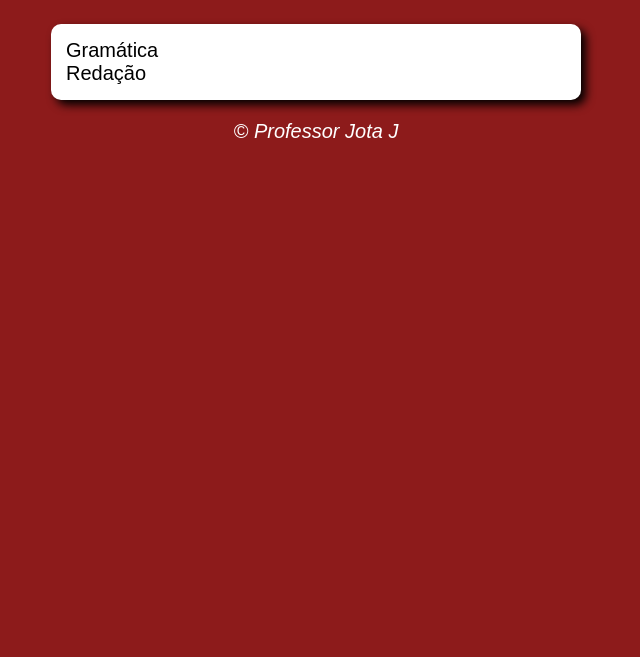
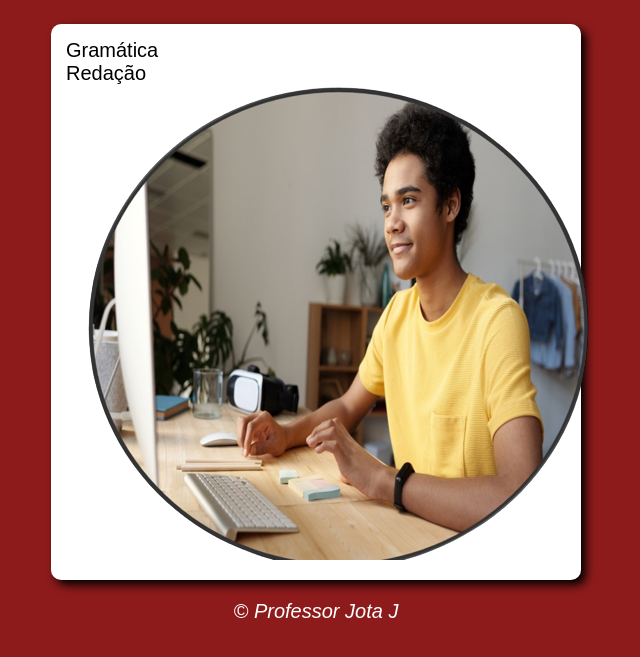
Before and after one commit to jaimejuniordt/projeto5, a plain HTML site: page index.html in a window 1280 px wide. Shown: the part 75-732 px from the top of the page, without its empty margins (324-964 px from the left). Drawn offline with Linux system fonts and the light colour scheme.

Commit message:
meusite6
Trabalhando com fotos

```diff
--- a/index.html
+++ b/index.html
@@ -17,8 +17,9 @@
      Gramática
     </div>
 
-    <div>
+    <div id="foto">
       Redação
+      <img src="jpeg2-removebg-preview.png" alt="">
 
     </div>
 
```
Also changed, not shown: jpeg1-removebg-preview.png (added), jpeg1.jpg (added), jpeg2-removebg-preview.png (added), jpeg2.jpg (added), jpeg3-removebg-preview.png (added), jpeg3.jpg (added).
